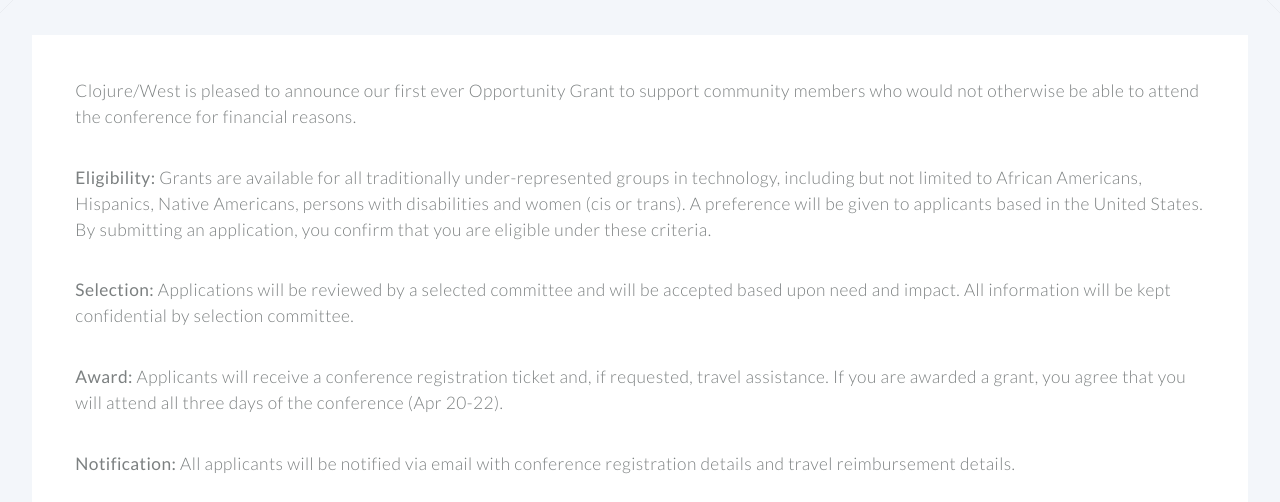
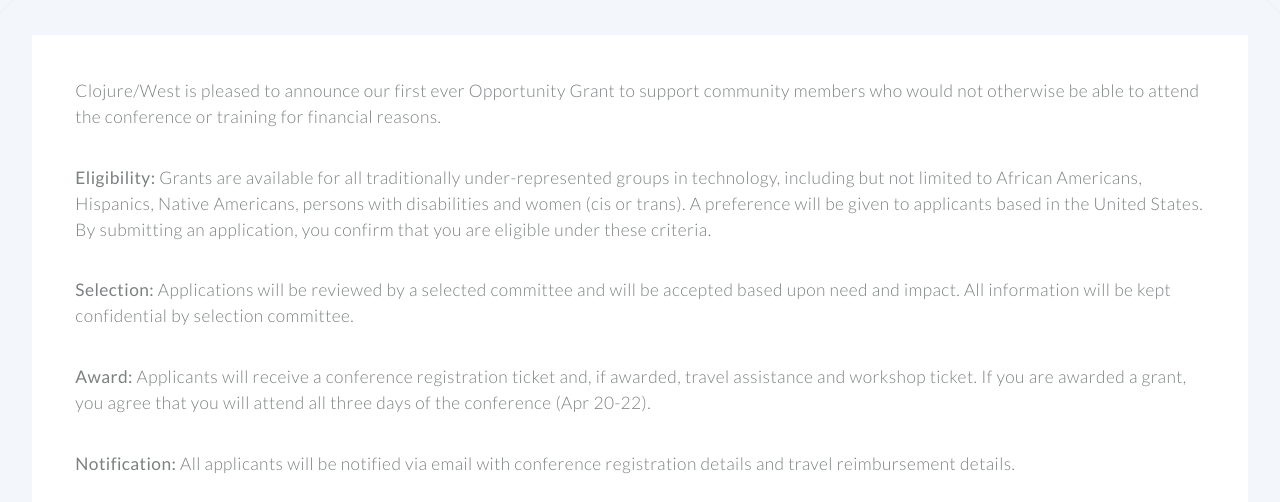
Before and after one commit to clojurewest/clojurewest.github.io, a Jekyll site: the page built from opportunity.html, in a window 1280 px wide. Shown: the part 247-749 px from the top of the page. Built offline with Jekyll 4.4.1, drawn with Linux system fonts in a browser that asks for light colours.

Commit message:
update opp grant page

```diff
--- a/opportunity.html
+++ b/opportunity.html
@@ -18,13 +18,13 @@
 						<div class="content">
 								<section>
 
-<p>Clojure/West is pleased to announce our first ever Opportunity Grant to support community members who would not otherwise be able to attend the conference for financial reasons.</p>
+<p>Clojure/West is pleased to announce our first ever Opportunity Grant to support community members who would not otherwise be able to attend the conference or training for financial reasons.</p>
 
 <p><strong>Eligibility:</strong> Grants are available for all traditionally under-represented groups in technology, including but not limited to African Americans, Hispanics, Native Americans, persons with disabilities and women (cis or trans). A preference will be given to applicants based in the United States. By submitting an application, you confirm that you are eligible under these criteria.</p>
 
 <p><strong>Selection:</strong> Applications will be reviewed by a selected committee and will be accepted based upon need and impact. All information will be kept confidential by selection committee.</p>
 
-<p><strong>Award:</strong> Applicants will receive a conference registration ticket and, if requested, travel assistance. If you are awarded a grant, you agree that you will attend all three days of the conference (Apr 20-22).</p>
+<p><strong>Award:</strong> Applicants will receive a conference registration ticket and, if awarded, travel assistance and workshop ticket. If you are awarded a grant, you agree that you will attend all three days of the conference (Apr 20-22).</p>
 
 <p><strong>Notification:</strong> All applicants will be notified via email with conference registration details and travel reimbursement details.</p>
 
```
